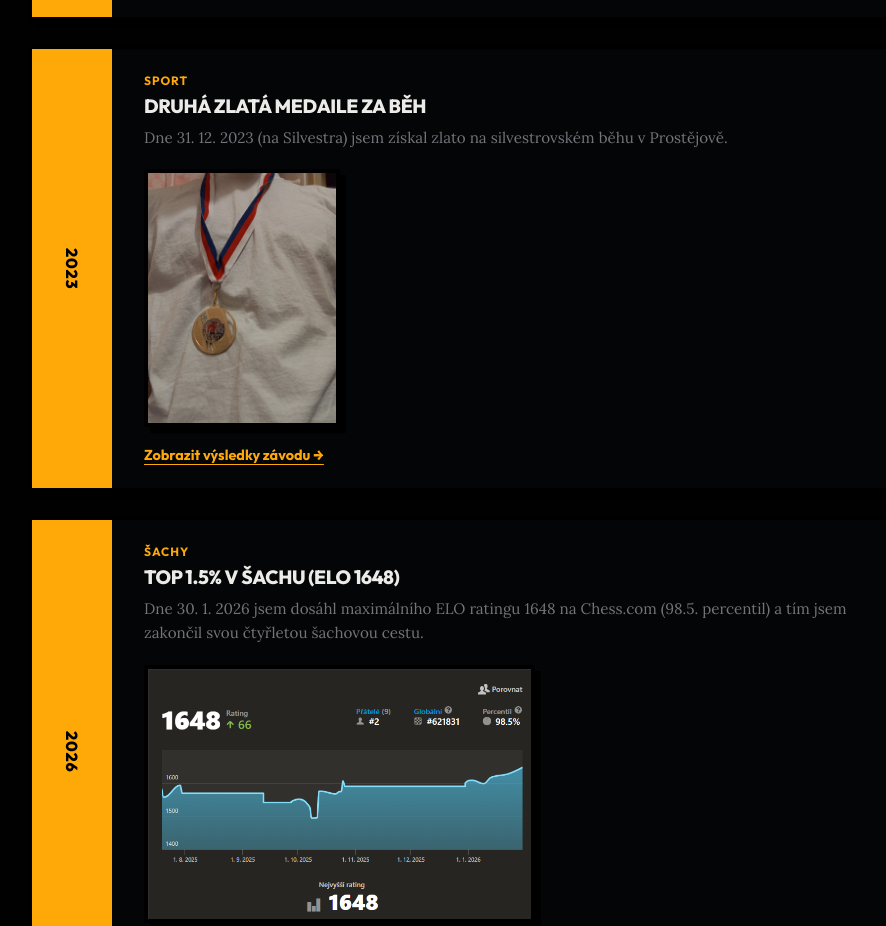
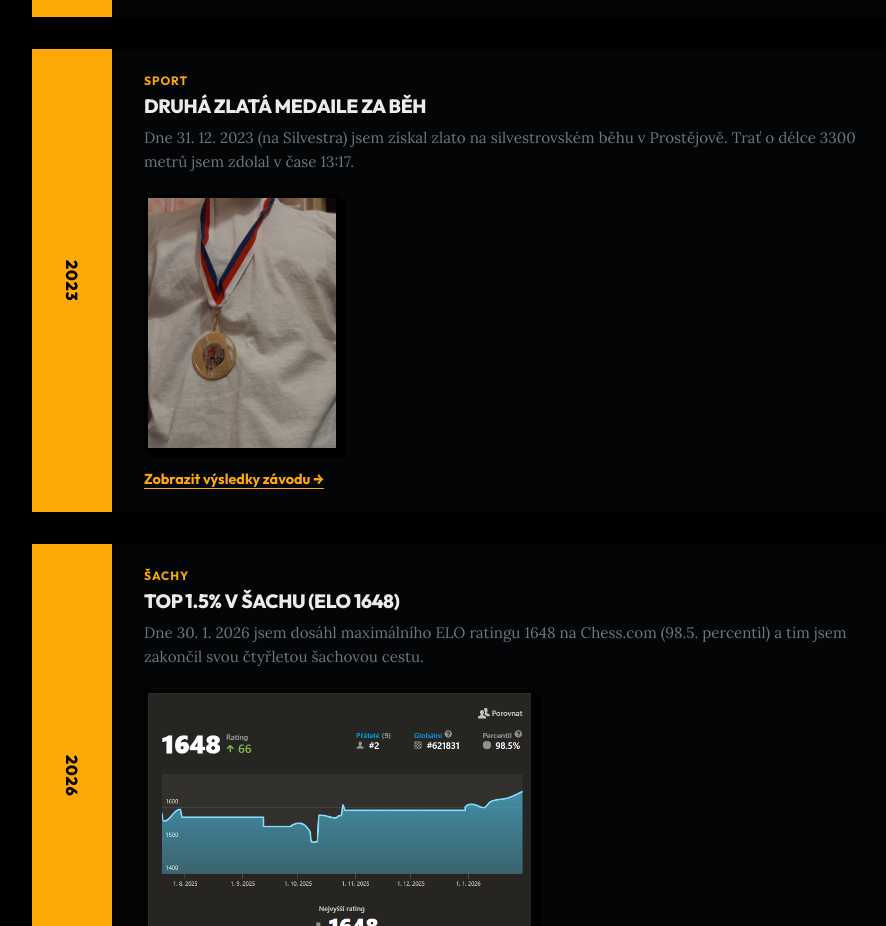
Before and after one commit to MonsterMarian/Portfolio, a React (Vite) app: page /uspechy in a window 1280 px wide. Shown: the part 900-1826 px from the top of the page, without its empty margins (172-1058 px from the left). Built offline with nearby package versions, Linux system fonts and the light colour scheme.

Commit message:
docs: add running details (3300m in 13:17) to silvestr achievement

```diff
--- a/src/pages/UspechyPage.jsx
+++ b/src/pages/UspechyPage.jsx
@@ -27,7 +27,7 @@ function UspechyPage() {
     {
       rok: '2023',
       nazev: 'Druhá zlatá medaile za běh',
-      popis: 'Dne 31. 12. 2023 (na Silvestra) jsem získal zlato na silvestrovském běhu v Prostějově.',
+      popis: 'Dne 31. 12. 2023 (na Silvestra) jsem získal zlato na silvestrovském běhu v Prostějově. Trať o délce 3300 metrů jsem zdolal v čase 13:17.',
       tag: 'Sport',
       link: 'http://ob.skprostejov.cz/silvestr.html',
       linkText: 'Zobrazit výsledky závodu →',
```
